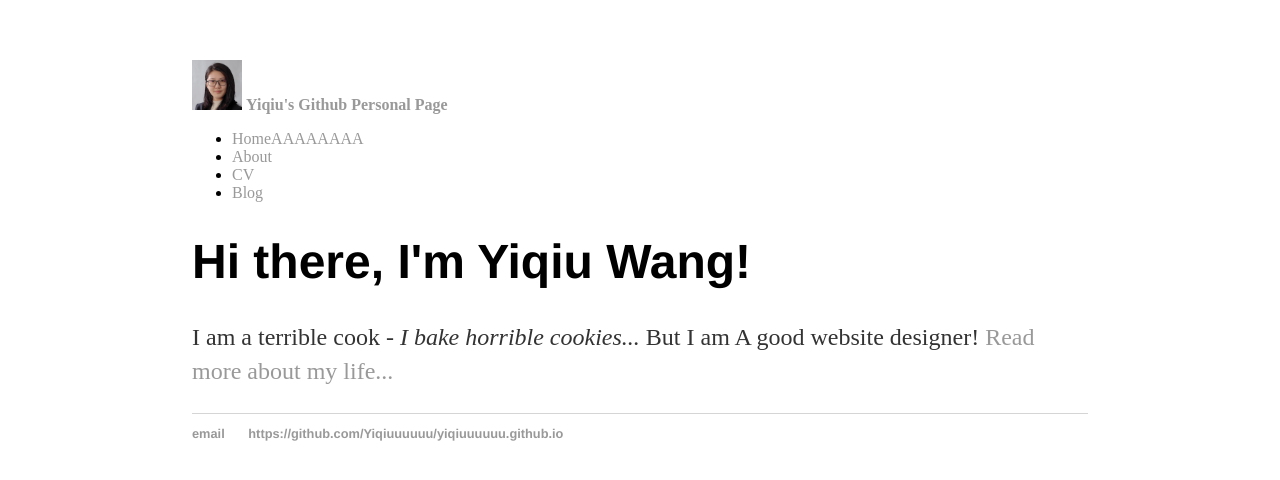
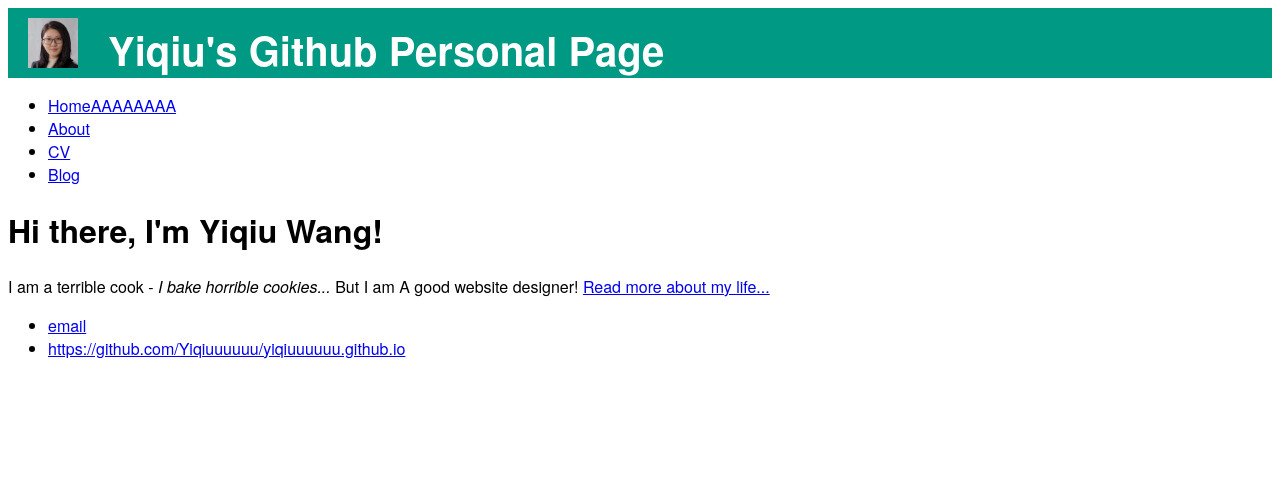
Before and after one commit to Yiqiuuuuuu/yiqiuuuuuu.github.io, a plain HTML site: page index.html in a window 1280 px wide. Drawn offline with Linux system fonts and the light colour scheme.

Commit message:
Update main.css

```diff
--- a/css/main.css
+++ b/css/main.css
@@ -1,43 +1,52 @@
-body {
-    margin: 60px auto;
-    width: 70%;
-}
-nav ul, footer ul {
-    font-family:'Helvetica', 'Arial', 'Sans-Serif';
-    padding: 0px;
-    list-style: none;
-    font-weight: bold;
-}
-nav ul li, footer ul li {
-    display: inline;
-    margin-right: 20px;
-}
-a {
-    text-decoration: none;
-    color: #999;
-}
-a:hover {
-    text-decoration: underline;
-}
-h1 {
-    font-size: 3em;
-    font-family:'Helvetica', 'Arial', 'Sans-Serif';
-}
-p {
-    font-size: 1.5em;
-    line-height: 1.4em;
-    color: #333;
-}
-footer {
-    border-top: 1px solid #d5d5d5;
-    font-size: .8em;
+a.topPageName {
+	font-family: "HelveticaNeue", "Helvetica Neue", Helvetica, Arial;
+	text-decoration: none;
+    font-size: 40px;
+    color: white;
+    display: block;
+    position: absolute;
+    top: 12px;
+    left: 100px;
 }
 
-ul.posts {
-    margin: 20px auto 40px;
-    font-size: 1.5em;
+
+img.profilePhoto {
+	position: absolute;
+	top:10px;
+	left:20px;
 }
 
-ul.posts li {
-    list-style: none;
+
+
+div.header {
+	position:relative;
+	background-color:#009983;
+	width:100%;
+	height:70px;
 }
+
+
+a:link.topPageName{
+	color:white;
+}
+
+
+/*
+a:link {
+	color:black
+}
+
+a:visited {
+	color:grey
+}
+
+a:hover {
+	color:green
+}
+*/
+
+
+
+body {
+	font-family: "HelveticaNeue", "Helvetica Neue", Helvetica, Arial;
+}
```
